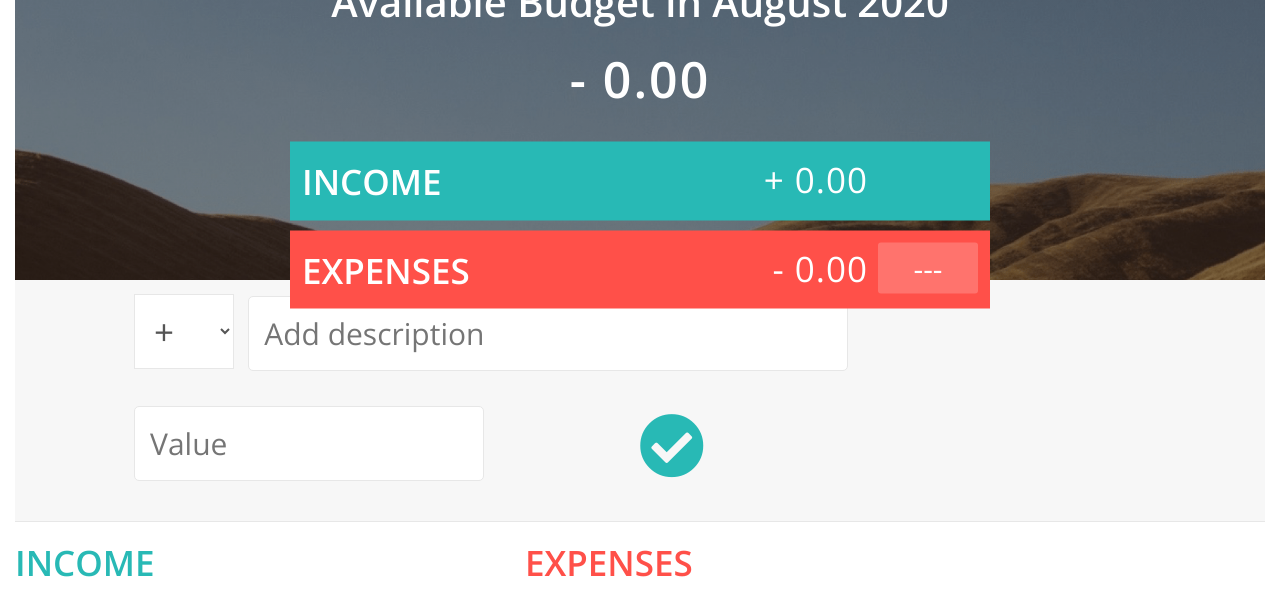
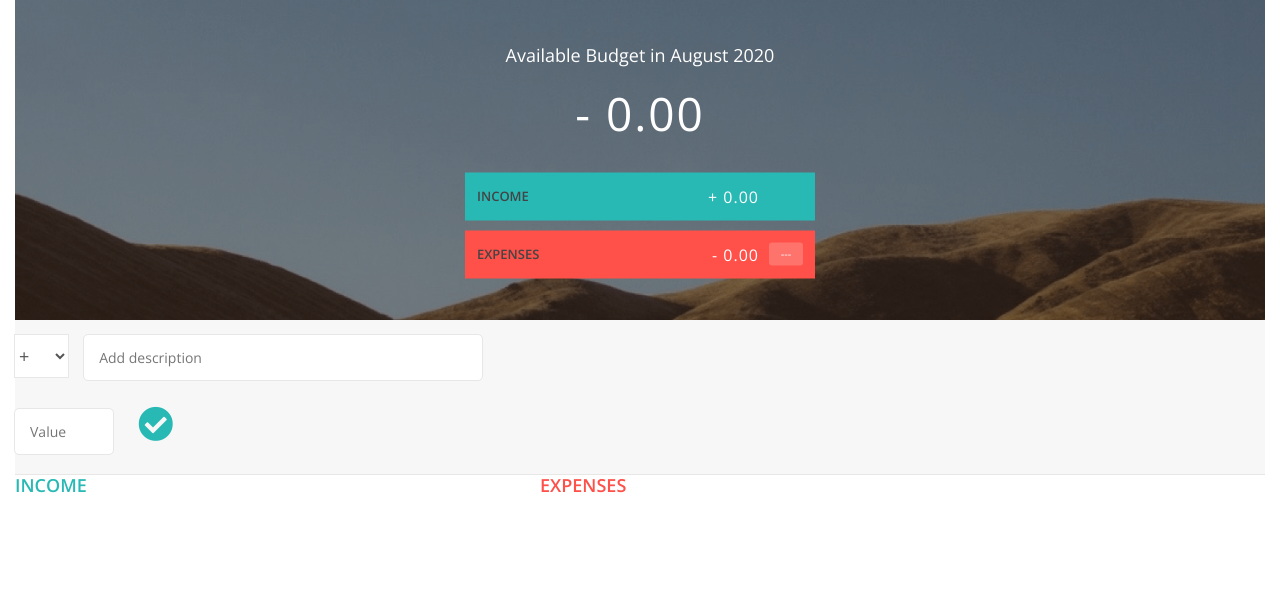
Before and after one commit to KushwahaVikashJ/budgety, a plain HTML site: page index.html in a window 1280 px wide. Drawn offline with nearby package versions, Linux system fonts and the light colour scheme.

Commit message:
Update style.css

```diff
--- a/style.css
+++ b/style.css
@@ -15,7 +15,6 @@
 }
 
 body {
-    margin:0;
     color: #555;
     font-family: Open Sans;
     font-size: 16px;
@@ -33,7 +32,7 @@ body {
 **********************************************/
 
 .top {
-    height: 35vh;
+    height: 40vh;
     background-image: linear-gradient(rgba(0, 0, 0, 0.35), rgba(0, 0, 0, 0.35)), url(back.png);
     background-size: cover;
     background-position: center;
@@ -42,7 +41,7 @@ body {
 
 .budget {
     position: absolute;
-    width: 700px;
+    width: 350px;
     top: 50%;
     left: 50%;
     transform: translate(-50%, -50%);
@@ -50,15 +49,15 @@ body {
 }
 
 .budget__title {
-    font-size: 40px;
+    font-size: 18px;
     text-align: center;
     margin-bottom: 10px;
-    font-weight: 900;
+    font-weight: 300;
 }
 
 .budget__value {
-    font-weight: 900;
-    font-size: 50px;
+    font-weight: 300;
+    font-size: 46px;
     text-align: center;
     margin-bottom: 25px;
     letter-spacing: 2px;
@@ -82,9 +81,8 @@ body {
 .budget__income--text,
 .budget__expenses--text {
     float: left;
-    font-size: 35px;
-    font-weight: 500;
-    color: #fff;
+    font-size: 13px;
+    color: #444;
     margin-top: 2px;
 }
 
@@ -92,16 +90,13 @@ body {
 .budget__expenses--value {
     letter-spacing: 1px;
     float: left;
-    font-size: 35px;
-    font-weight: 500;
 }
 
 .budget__income--percentage,
 .budget__expenses--percentage {
     float: left;
-    width: 100px;
-    font-size: 30px;
-    font-weight: 500;
+    width: 34px;
+    font-size: 11px;
     padding: 3px 0;
     margin-left: 10px;
 }
@@ -125,21 +120,19 @@ body {
 }
 
 .add__container {
-    margin: 0;
+    margin: 0 auto;
     text-align: center;
 }
 
 .add__type {
-    width: 100px;
+    width: 55px;
     border: 1px solid #e7e7e7;
-    height: 75px;
-    font-size: 35px;
+    height: 44px;
+    font-size: 18px;
     color: inherit;
     background-color: #fff;
     margin-right: 10px;
-    margin-left: 120px;
-    padding: 12px 15px;
-    font-weight: 500;
+    font-weight: 300;
     transition: border 0.3s;
 }
 
@@ -149,36 +142,26 @@ body {
     background-color: #fff;
     color: inherit;
     font-family: inherit;
-    font-size: 30px;
-    font-weight: 500;
-    padding: 10px 15px;
+    font-size: 14px;
+    padding: 12px 15px;
     margin-right: 10px;
     border-radius: 5px;
     transition: border 0.3s;
 }
 
-.add__description {
-    width: 600px;
-    height: 75px;
-}
-.add__value {
-    width: 350px;
-    height: 75px;
-    margin-left: 120px;
-    margin-right: 136px;
-}
+.add__description { width: 400px;}
+.add__value { width: 100px;}
 
 .add__btn {
-    font-size: 65px;
-    font-weight: 900;
-    padding: 15px 15px;
-    margin-bottom: 10px;
+    font-size: 35px;
     background: none;
+    border: none;
     color: #28B9B5;
     cursor: pointer;
     display: inline-block;
     vertical-align: middle;
     line-height: 1.1;
+    margin-left: 10px;
 }
 
 .add__btn:active { transform: translateY(2px); }
@@ -193,25 +176,25 @@ body {
 .add__btn:focus { outline: none; }
 
 /***** LISTS *****/
-.containers {
-    width: 100%;
-    margin-top: 20px;
+.container {
+    width: 1000px;
+    margin: 60px auto;
 }
 
 .income {
-/*    float: left;*/
-    width: 430px;
-    margin-right: 80px;
+    float: left;
+    width: 475px;
+    margin-right: 50px;
 }
 
 .expenses {
-/*    float: left;*/
-    width: 430px;
+    float: left;
+    width: 475px;
 }
 
 h2 {
     text-transform: uppercase;
-    font-size: 35px;
+    font-size: 18px;
     font-weight: 400;
     margin-bottom: 15px;
 }
@@ -229,28 +212,22 @@ h2 {
 
 .item__description {
     float: left;
-    font-size: 30px;
-    font-weight: 400;
 }
 
 .item__value {
     float: left;
     transition: transform 0.3s;
-    font-size: 30px;
-    font-weight: 400;
-
 }
 
 .item__percentage {
     float: left;
     margin-left: 20px;
     transition: transform 0.3s;
-    font-size: 25px;
-    font-weight: 400;
+    font-size: 11px;
     background-color: #FFDAD9;
     padding: 3px;
     border-radius: 3px;
-    width: 60px;
+    width: 32px;
     text-align: center;
 }
 
@@ -271,7 +248,7 @@ h2 {
 }
 
 .item__delete--btn {
-    font-size: 40px;
+    font-size: 22px;
     background: none;
     border: none;
     cursor: pointer;
```
